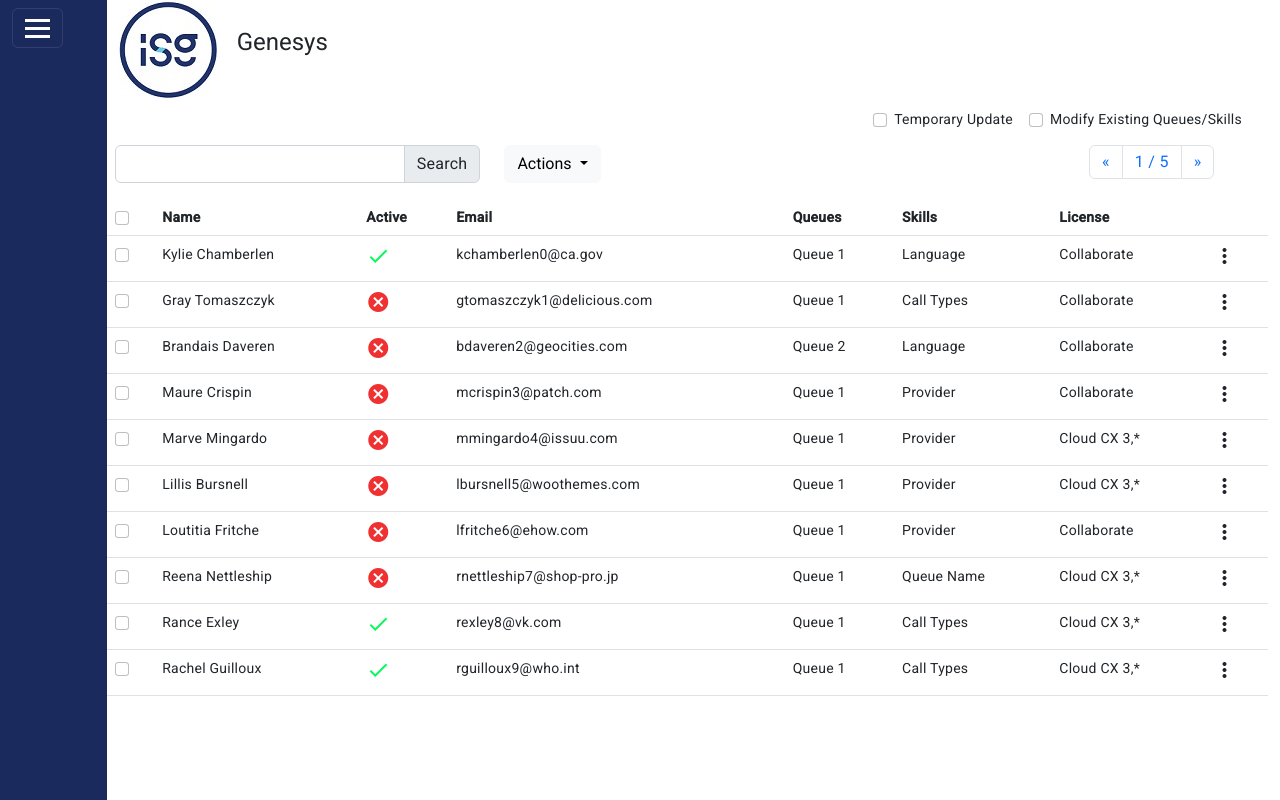
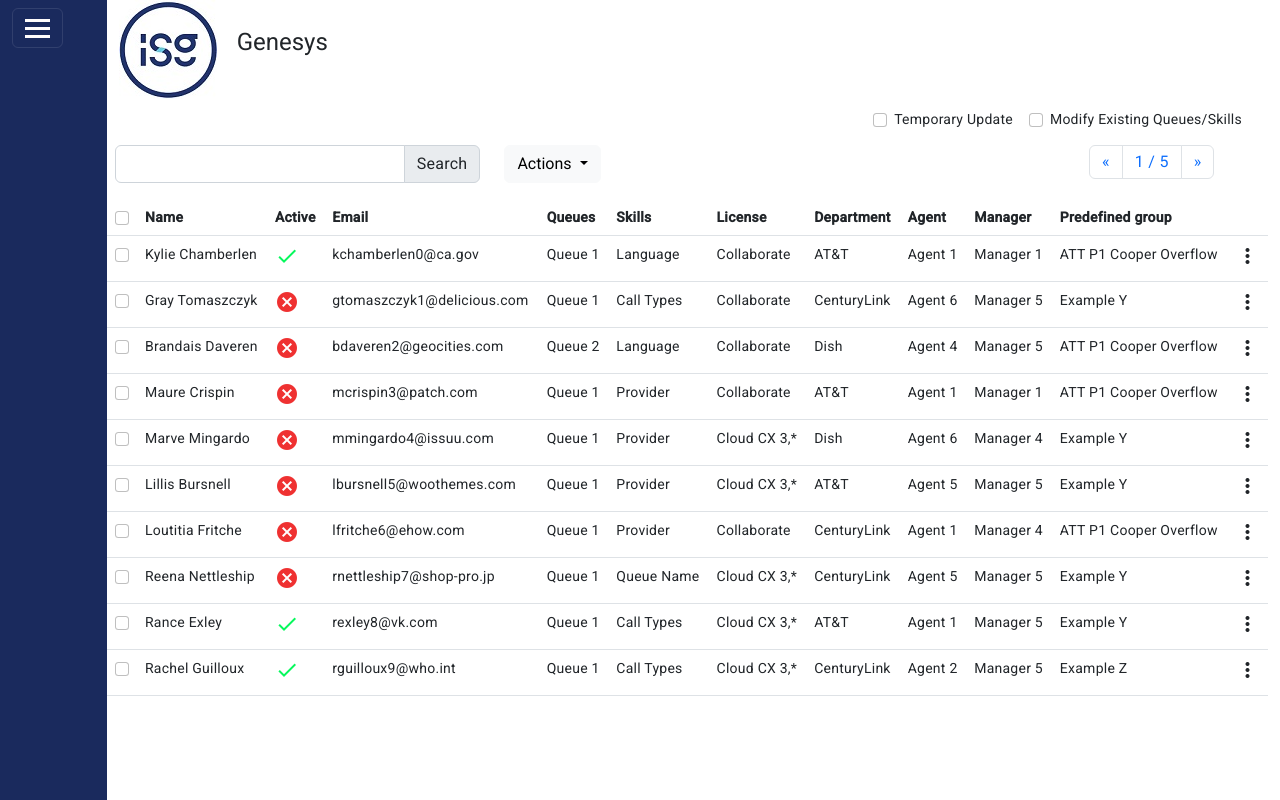
Before and after one commit to JairSilva09/genesys, an Angular app: page / in a window 1280 px wide. Built offline with nearby package versions, Linux system fonts and the light colour scheme.

Commit message:
add al frontend los demas campos de la data

```diff
--- a/src/app/genesis-queues/genesis-queues.component.html
+++ b/src/app/genesis-queues/genesis-queues.component.html
@@ -57,6 +57,10 @@
                         <th scope="col">Queues</th>
                         <th scope="col">Skills</th>
                         <th scope="col">License</th>
+                        <th scope="col">Department</th>
+                        <th scope="col">Agent</th>
+                        <th scope="col">Manager</th>
+                        <th scope="col">Predefined group</th>
                         <th></th>
                       </tr>
                     </thead>
@@ -73,6 +77,10 @@
                         <td>{{item.queues}}</td>
                         <td>{{item.skill}}</td>
                         <td>{{item.license}}</td>
+                        <td>{{item.department}}</td>
+                        <td>{{item.agent}}</td>
+                        <td>{{item.manager}}</td>
+                        <td>{{item.predefinedgroup}}</td>
                         <td><mat-icon style="cursor: pointer">more_vert</mat-icon></td>
                       </tr>
                     </tbody>
--- a/src/app/services/mock-data.ts
+++ b/src/app/services/mock-data.ts
@@ -8,7 +8,7 @@
     "department": "AT&T",
     "agent": "Agent 1",
     "manager": "Manager 1",
-    "predefined group": "ATT P1 Cooper Overflow"
+    "predefinedgroup": "ATT P1 Cooper Overflow"
   }, {
     "name": "Gray Tomaszczyk",
     "active": false,
@@ -19,7 +19,7 @@
     "department": "CenturyLink",
     "agent": "Agent 6",
     "manager": "Manager 5",
-    "predefined group": "Example Y"
+    "predefinedgroup": "Example Y"
   }, {
     "name": "Brandais Daveren",
     "active": false,
@@ -30,7 +30,7 @@
     "department": "Dish",
     "agent": "Agent 4",
     "manager": "Manager 5",
-    "predefined group": "ATT P1 Cooper Overflow"
+    "predefinedgroup": "ATT P1 Cooper Overflow"
   }, {
     "name": "Maure Crispin",
     "active": false,
@@ -41,7 +41,7 @@
     "department": "AT&T",
     "agent": "Agent 1",
     "manager": "Manager 1",
-    "predefined group": "ATT P1 Cooper Overflow"
+    "predefinedgroup": "ATT P1 Cooper Overflow"
   }, {
     "name": "Marve Mingardo",
     "active": false,
@@ -52,7 +52,7 @@
     "department": "Dish",
     "agent": "Agent 6",
     "manager": "Manager 4",
-    "predefined group": "Example Y"
+    "predefinedgroup": "Example Y"
   }, {
     "name": "Lillis Bursnell",
     "active": false,
@@ -63,7 +63,7 @@
     "department": "AT&T",
     "agent": "Agent 5",
     "manager": "Manager 5",
-    "predefined group": "Example Y"
+    "predefinedgroup": "Example Y"
   }, {
     "name": "Loutitia Fritche",
     "active": false,
@@ -74,7 +74,7 @@
     "department": "CenturyLink",
     "agent": "Agent 1",
     "manager": "Manager 4",
-    "predefined group": "ATT P1 Cooper Overflow"
+    "predefinedgroup": "ATT P1 Cooper Overflow"
   }, {
     "name": "Reena Nettleship",
     "active": false,
@@ -85,7 +85,7 @@
     "department": "CenturyLink",
     "agent": "Agent 5",
     "manager": "Manager 5",
-    "predefined group": "Example Y"
+    "predefinedgroup": "Example Y"
   }, {
     "name": "Rance Exley",
     "active": true,
@@ -96,7 +96,7 @@
     "department": "AT&T",
     "agent": "Agent 1",
     "manager": "Manager 5",
-    "predefined group": "Example Y"
+    "predefinedgroup": "Example Y"
   }, {
     "name": "Rachel Guilloux",
     "active": true,
@@ -107,7 +107,7 @@
     "department": "CenturyLink",
     "agent": "Agent 2",
     "manager": "Manager 5",
-    "predefined group": "Example Z"
+    "predefinedgroup": "Example Z"
   }, {
     "name": "Quinn Sowter",
     "active": false,
@@ -118,7 +118,7 @@
     "department": "CenturyLink",
     "agent": "Agent 5",
     "manager": "Manager 1",
-    "predefined group": "Hughes Backup"
+    "predefinedgroup": "Hughes Backup"
   }, {
     "name": "Lani Abthorpe",
     "active": false,
@@ -129,7 +129,7 @@
     "department": "AT&T",
     "agent": "Agent 5",
     "manager": "Manager 6",
-    "predefined group": "Example Y"
+    "predefinedgroup": "Example Y"
   }, {
     "name": "Barbara Doggett",
     "active": true,
@@ -140,7 +140,7 @@
     "department": "CenturyLink",
     "agent": "Agent 2",
     "manager": "Manager 5",
-    "predefined group": "Example Z"
+    "predefinedgroup": "Example Z"
   }, {
     "name": "Mordecai Bradder",
     "active": true,
@@ -151,7 +151,7 @@
     "department": "Dish",
     "agent": "Agent 6",
     "manager": "Manager 4",
-    "predefined group": "Example Z"
+    "predefinedgroup": "Example Z"
   }, {
     "name": "Clovis McGurgan",
     "active": false,
@@ -162,7 +162,7 @@
     "department": "Dish",
     "agent": "Agent 6",
     "manager": "Manager 4",
-    "predefined group": "Example Z"
+    "predefinedgroup": "Example Z"
   }, {
     "name": "Kati Demoge",
     "active": false,
@@ -173,7 +173,7 @@
     "department": "AT&T",
     "agent": "Agent 5",
     "manager": "Manager 4",
-    "predefined group": "Example Y"
+    "predefinedgroup": "Example Y"
   }, {
     "name": "Kimmi Spadeck",
     "active": true,
@@ -184,7 +184,7 @@
     "department": "CenturyLink",
     "agent": "Agent 2",
     "manager": "Manager 1",
-    "predefined group": "ATT P1 Cooper Overflow"
+    "predefinedgroup": "ATT P1 Cooper Overflow"
   }, {
     "name": "Cristobal Trenbey",
     "active": true,
@@ -195,7 +195,7 @@
     "department": "Dish",
     "agent": "Agent 1",
     "manager": "Manager 4",
-    "predefined group": "Example Y"
+    "predefinedgroup": "Example Y"
   }, {
     "name": "Morissa Agass",
     "active": false,
@@ -206,7 +206,7 @@
     "department": "CenturyLink",
     "agent": "Agent 5",
     "manager": "Manager 4",
-    "predefined group": "Example Z"
+    "predefinedgroup": "Example Z"
   }, {
     "name": "Hiram Grindell",
     "active": false,
@@ -217,7 +217,7 @@
     "department": "AT&T",
     "agent": "Agent 6",
     "manager": "Manager 4",
-    "predefined group": "Example Z"
+    "predefinedgroup": "Example Z"
   },{
     "name": "Nicolas-Dickinson",
     "active": false,
@@ -228,7 +228,7 @@
     "department": "Dish",
     "agent": "Agent 6",
     "manager": "Manager 4",
-    "predefined group": "Example Y"
+    "predefinedgroup": "Example Y"
   }, {
     "name": "Emard Inc",
     "active": true,
@@ -239,7 +239,7 @@
     "department": "CenturyLink",
     "agent": "Agent 5",
     "manager": "Manager 3",
-    "predefined group": "ATT P1 Cooper Overflow"
+    "predefinedgroup": "ATT P1 Cooper Overflow"
   }, {
     "name": "Hilpert, Fahey and Toy",
     "active": true,
@@ -250,7 +250,7 @@
     "department": "AT&T",
     "agent": "Agent 1",
     "manager": "Manager 3",
-    "predefined group": "Hughes Backup"
+    "predefinedgroup": "Hughes Backup"
   }, {
     "name": "Lueilwitz-Bosco",
     "active": true,
@@ -261,7 +261,7 @@
     "department": "CenturyLink",
     "agent": "Agent 2",
     "manager": "Manager 2",
-    "predefined group": "Example Z"
+    "predefinedgroup": "Example Z"
   }, {
     "name": "Kuhn-Dickens",
     "active": false,
@@ -272,7 +272,7 @@
     "department": "Dish",
     "agent": "Agent 4",
     "manager": "Manager 3",
-    "predefined group": "Hughes Backup"
+    "predefinedgroup": "Hughes Backup"
   }, {
     "name": "Zulauf, O'Hara and McCullough",
     "active": false,
@@ -283,7 +283,7 @@
     "department": "HughesNet",
     "agent": "Agent 5",
     "manager": "Manager 3",
-    "predefined group": "Example Z"
+    "predefinedgroup": "Example Z"
   }, {
     "name": "O'Hara-Romaguera",
     "active": false,
@@ -294,7 +294,7 @@
     "department": "AT&T",
     "agent": "Agent 5",
     "manager": "Manager 3",
-    "predefined group": "Example Y"
+    "predefinedgroup": "Example Y"
   }, {
     "name": "Haley Inc",
     "active": false,
@@ -305,7 +305,7 @@
     "department": "CenturyLink",
     "agent": "Agent 4",
     "manager": "Manager 5",
-    "predefined group": "Hughes Backup"
+    "predefinedgroup": "Hughes Backup"
   }, {
     "name": "O'Conner Inc",
     "active": true,
@@ -316,7 +316,7 @@
     "department": "Cable",
     "agent": "Agent 5",
     "manager": "Manager 1",
-    "predefined group": "ATT P1 Cooper Overflow"
+    "predefinedgroup": "ATT P1 Cooper Overflow"
   }, {
     "name": "Mills, Gusikowski and Rau",
     "active": true,
@@ -327,7 +327,7 @@
     "department": "Frontier",
     "agent": "Agent 1",
     "manager": "Manager 2",
-    "predefined group": "Example Y"
+    "predefinedgroup": "Example Y"
   }, {
     "name": "Padberg LLC",
     "active": false,
@@ -338,7 +338,7 @@
     "department": "Cable",
     "agent": "Agent 4",
     "manager": "Manager 3",
-    "predefined group": "Hughes Backup"
+    "predefinedgroup": "Hughes Backup"
   }, {
     "name": "Haley LLC",
     "active": false,
@@ -349,7 +349,7 @@
     "department": "Cable",
     "agent": "Agent 1",
     "manager": "Manager 3",
-    "predefined group": "Hughes Backup"
+    "predefinedgroup": "Hughes Backup"
   }, {
     "name": "Kirlin-Jones",
     "active": false,
@@ -360,7 +360,7 @@
     "department": "AT&T",
     "agent": "Agent 4",
     "manager": "Manager 2",
-    "predefined group": "ATT P1 Fiber Overflow"
+    "predefinedgroup": "ATT P1 Fiber Overflow"
   }, {
     "name": "Durgan Group",
     "active": true,
@@ -371,7 +371,7 @@
     "department": "Cable",
     "agent": "Agent 2",
     "manager": "Manager 1",
-    "predefined group": "ATT P1 Fiber Overflow"
+    "predefinedgroup": "ATT P1 Fiber Overflow"
   }, {
     "name": "Schumm-Bernhard",
     "active": true,
@@ -382,7 +382,7 @@
     "department": "AT&T",
     "agent": "Agent 4",
     "manager": "Manager 2",
-    "predefined group": "Hughes Backup"
+    "predefinedgroup": "Hughes Backup"
   }, {
     "name": "Ferry-Walker",
     "active": false,
@@ -393,7 +393,7 @@
     "department": "HughesNet",
     "agent": "Agent 6",
     "manager": "Manager 1",
-    "predefined group": "ATT P1 Fiber Overflow"
+    "predefinedgroup": "ATT P1 Fiber Overflow"
   }, {
     "name": "Mohr-Harvey",
     "active": false,
@@ -404,7 +404,7 @@
     "department": "CenturyLink",
     "agent": "Agent 4",
     "manager": "Manager 5",
-    "predefined group": "ATT P1 Fiber Overflow"
+    "predefinedgroup": "ATT P1 Fiber Overflow"
   }, {
     "name": "Gutkowski-Paucek",
     "active": true,
@@ -415,7 +415,7 @@
     "department": "Cable",
     "agent": "Agent 6",
     "manager": "Manager 1",
-    "predefined group": "ATT P1 Cooper Overflow"
+    "predefinedgroup": "ATT P1 Cooper Overflow"
   }, {
     "name": "Hills-Sauer",
     "active": true,
@@ -426,7 +426,7 @@
     "department": "Frontier",
     "agent": "Agent 4",
     "manager": "Manager 2",
-    "predefined group": "Hughes Backup"
+    "predefinedgroup": "Hughes Backup"
   }, {
     "name": "Wolff and Sons",
     "active": false,
@@ -437,7 +437,7 @@
     "department": "HughesNet",
     "agent": "Agent 4",
     "manager": "Manager 3",
-    "predefined group": "ATT P1 Fiber Overflow"
+    "predefinedgroup": "ATT P1 Fiber Overflow"
   },
   {
     "name": "AT&T",
@@ -449,7 +449,7 @@
     "department": "Frontier",
     "agent": "Agent 4",
     "manager": "Manager 2",
-    "predefined group": "Hughes Backup"
+    "predefinedgroup": "Hughes Backup"
   },
   {
     "name": "CenturyLink",
@@ -461,7 +461,7 @@
     "department": "Cable",
     "agent": "Agent 2",
     "manager": "Manager 1",
-    "predefined group": "ATT P1 Cooper Overflow"
+    "predefinedgroup": "ATT P1 Cooper Overflow"
   },
   {
     "name": "Cable",
@@ -473,7 +473,7 @@
     "department": "HughesNet",
     "agent": "Agent 3",
     "manager": "Manager 2",
-    "predefined group": "ATT P1 Cooper Overflow"
+    "predefinedgroup": "ATT P1 Cooper Overflow"
   },
   {
     "name": "Dish",
@@ -485,7 +485,7 @@
     "department": "HughesNet",
     "agent": "Agent 4",
     "manager": "Manager 2",
-    "predefined group": "ATT P1 Fiber Overflow"
+    "predefinedgroup": "ATT P1 Fiber Overflow"
   },
   {
     "name": "HughesNet",
@@ -497,7 +497,7 @@
     "department": "Frontier",
     "agent": "Agent 4",
     "manager": "Manager 3",
-    "predefined group": "Hughes Backup"
+    "predefinedgroup": "Hughes Backup"
   },
   {
     "name": "Frontier",
@@ -509,7 +509,7 @@
     "department": "Frontier",
     "agent": "Agent 3",
     "manager": "Manager 1",
-    "predefined group": "ATT P1 Fiber Overflow"
+    "predefinedgroup": "ATT P1 Fiber Overflow"
   },
   {
     "name": "ATT P1 Cooper Overflow",
@@ -521,7 +521,7 @@
     "department": "HughesNet",
     "agent": "Agent 6",
     "manager": "Manager 4",
-    "predefined group": "ATT P1 Cooper Overflow"
+    "predefinedgroup": "ATT P1 Cooper Overflow"
   },
   {
     "name": "Hughes Backup",
@@ -533,7 +533,7 @@
     "department": "HughesNet",
     "agent": "Agent 3",
     "manager": "Manager 1",
-    "predefined group": "ATT P1 Fiber Overflow"
+    "predefinedgroup": "ATT P1 Fiber Overflow"
   },
   {
     "name": "Example Y",
@@ -545,7 +545,7 @@
     "department": "Frontier",
     "agent": "Agent 6",
     "manager": "Manager 3",
-    "predefined group": "Example Z"
+    "predefinedgroup": "Example Z"
   },
   {
     "name": "Example Z",
@@ -557,7 +557,7 @@
     "department": "Frontier",
     "agent": "Agent 3",
     "manager": "Manager 1",
-    "predefined group": "ATT P1 Fiber Overflow"
+    "predefinedgroup": "ATT P1 Fiber Overflow"
   }
 
 ]
--- a/src/app/side-menu/side-menu.component.ts
+++ b/src/app/side-menu/side-menu.component.ts
@@ -97,6 +97,10 @@
 
   nameItemSelected(event: any, column: string){
 
+    if(column.split(' ').length > 1){
+      column =  column.replace(/\s+/g, '')
+    }
+
     if (this.NAME_LEVEL_SELECT.indexOf(event.target.value) === -1) {
       this.NAME_LEVEL_SELECT.push(event.target.value);
     }
```
Also changed, not shown: src/app/services/genesys.service.ts (line endings or trailing spaces).
